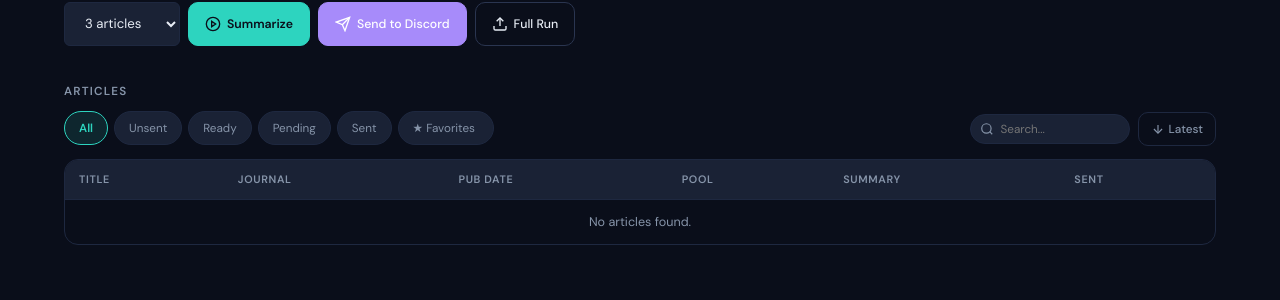
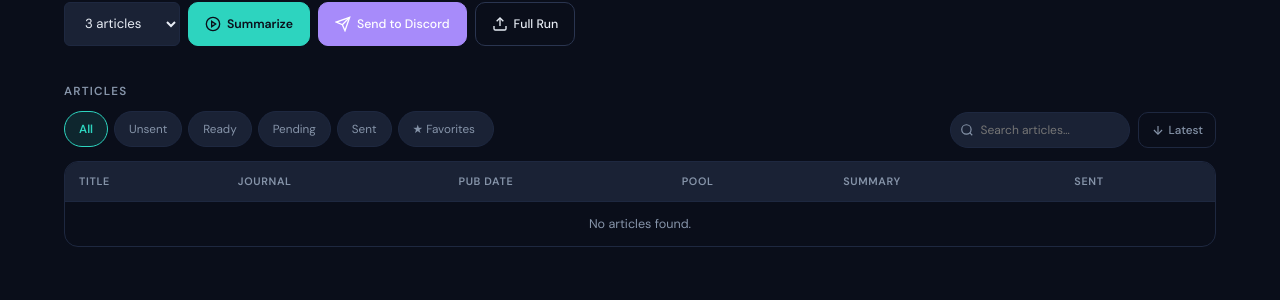
Before and after one commit to killzdesu/raden-journalist, a Flask app: page / in a window 1280 px wide. Shown: the part 282-582 px from the top of the page. Run offline with Flask 3, Linux system fonts and the light colour scheme; data that the repository does not hold is empty.

Commit message:
Fix: filter textbox in mobile layout

```diff
--- a/web/static/style.css
+++ b/web/static/style.css
@@ -306,10 +306,18 @@
 /* ── Filter & Sort Controls ──────────────────────────────── */
 .table-controls {
   display: flex;
+  flex-direction: column;
+  gap: 10px;
+  width: 100%;
+}
+
+.controls-action-group {
+  display: flex;
   align-items: center;
   gap: 8px;
   width: 100%;
 }
+
 .filter-pills {
   display: flex;
   gap: 6px;
@@ -317,10 +325,11 @@
   -webkit-overflow-scrolling: touch;
   scrollbar-width: none;
   padding-bottom: 2px;
-  flex: 1;
-  min-width: 0;
+  width: 100%;
+  flex: none;
 }
 .filter-pills::-webkit-scrollbar { display: none; }
+
 .pill {
   padding: 6px 14px;
   border-radius: 20px;
@@ -330,16 +339,18 @@
   font-family: var(--font);
   font-size: .78rem;
   cursor: pointer;
-  transition: background .15s, color .15s, border-color .15s;
+  transition: background .15s, color .15s, border-color .15s, box-shadow .15s;
   white-space: nowrap;
   flex-shrink: 0;
-  min-height: 34px;
+  min-height: 36px;
   display: inline-flex;
   align-items: center;
   -webkit-tap-highlight-color: transparent;
+  outline: none;
 }
-.pill:hover   { background: var(--surface-3); color: var(--text); }
-.pill.active  { background: var(--teal-dim); border-color: var(--teal); color: var(--teal); font-weight: 600; }
+.pill:hover { background: var(--surface-3); color: var(--text); }
+.pill:focus-visible { border-color: var(--teal); box-shadow: 0 0 0 2px var(--teal-dim); color: var(--text); }
+.pill.active { background: var(--teal-dim); border-color: var(--teal); color: var(--teal); font-weight: 600; }
 
 .sort-btn {
   display: inline-flex;
@@ -348,8 +359,31 @@
   white-space: nowrap;
   border: 1px solid var(--border-subtle) !important;
   flex-shrink: 0;
+  min-height: 36px;
+  outline: none;
 }
 .sort-btn:hover { border-color: var(--teal) !important; color: var(--teal); }
+.sort-btn:focus-visible { border-color: var(--teal) !important; box-shadow: 0 0 0 2px var(--teal-dim); color: var(--teal); }
+
+@media (min-width: 640px) {
+  .table-controls {
+    flex-direction: row;
+    align-items: center;
+    justify-content: space-between;
+    gap: 12px;
+  }
+  .filter-pills {
+    flex: 1;
+    min-width: 0;
+    width: auto;
+    order: 1;
+  }
+  .controls-action-group {
+    width: auto;
+    flex-shrink: 0;
+    order: 2;
+  }
+}
 
 /* ── Article Cards (mobile default) ──────────────────────── */
 .article-cards { display: flex; flex-direction: column; gap: 8px; }
@@ -512,7 +546,8 @@
   position: relative;
   display: flex;
   align-items: center;
-  flex-shrink: 0;
+  flex: 1;
+  min-width: 0;
 }
 .search-input {
   padding: 6px 12px 6px 30px;
@@ -521,20 +556,34 @@
   border: 1px solid var(--border-subtle);
   color: var(--text);
   font-family: var(--font);
-  font-size: .78rem;
+  font-size: .8rem;
   outline: none;
-  transition: border-color .15s, background .15s;
-  width: 160px;
+  transition: border-color .15s, background .15s, box-shadow .15s;
+  width: 100%;
+  min-height: 36px;
+  -webkit-appearance: none;
+  appearance: none;
 }
+.search-input:focus-visible,
 .search-input:focus {
   border-color: var(--teal);
   background: var(--surface);
+  box-shadow: 0 0 0 2px var(--teal-dim);
 }
 .search-icon {
   position: absolute;
   left: 10px;
   pointer-events: none;
   color: var(--text-muted);
+}
+
+@media (min-width: 640px) {
+  .search-input-wrap {
+    flex: initial;
+  }
+  .search-input {
+    width: 180px;
+  }
 }
 
 /* ── Modal ───────────────────────────────────────────────── */
--- a/web/templates/index.html
+++ b/web/templates/index.html
@@ -181,7 +181,7 @@
       <div class="section-head">
         <h2 class="section-title">Articles</h2>
         <div class="table-controls">
-          <div class="filter-pills" id="filter-pills">
+          <div class="filter-pills" id="filter-pills" role="toolbar" aria-label="Article filters">
             <button class="pill active" data-filter="all" onclick="setFilter('all', this)">All</button>
             <button class="pill" data-filter="not_sent" onclick="setFilter('not_sent', this)">Unsent</button>
             <button class="pill" data-filter="ready" onclick="setFilter('ready', this)">Ready</button>
@@ -189,26 +189,26 @@
             <button class="pill" data-filter="sent" onclick="setFilter('sent', this)">Sent</button>
             <button class="pill pill-favorites" data-filter="favorites" onclick="setFilter('favorites', this)">★ Favorites<span class="pill-count" id="pill-count-favorites"></span></button>
           </div>
+          <div class="controls-action-group">
             <div class="search-input-wrap">
-            <svg class="search-icon" width="14" height="14" viewBox="0 0 24 24" fill="none" stroke="currentColor" stroke-width="2">
+              <svg class="search-icon" aria-hidden="true" width="14" height="14" viewBox="0 0 24 24" fill="none" stroke="currentColor" stroke-width="2">
                 <circle cx="11" cy="11" r="8"></circle>
                 <line x1="21" y1="21" x2="16.65" y2="16.65"></line>
               </svg>
-            <input type="text" id="search-input" class="search-input" placeholder="Search..." oninput="onSearchInput(this.value)" />
+              <input type="search" id="search-input" class="search-input" placeholder="Search articles…" aria-label="Search articles" autocomplete="off" spellcheck="false" oninput="onSearchInput(this.value)" />
             </div>
-          <button id="btn-sort" class="btn btn-ghost btn-sm sort-btn" onclick="toggleSort()" title="Toggle sort order">
-            <svg id="sort-icon-desc" width="14" height="14" viewBox="0 0 24 24" fill="none" stroke="currentColor"
-              stroke-width="2">
+            <button id="btn-sort" class="btn btn-ghost btn-sm sort-btn" onclick="toggleSort()" title="Toggle sort order" aria-label="Toggle sort order">
+              <svg id="sort-icon-desc" aria-hidden="true" width="14" height="14" viewBox="0 0 24 24" fill="none" stroke="currentColor" stroke-width="2">
                 <line x1="12" y1="5" x2="12" y2="19" />
                 <polyline points="19 12 12 19 5 12" />
               </svg>
-            <svg id="sort-icon-asc" width="14" height="14" viewBox="0 0 24 24" fill="none" stroke="currentColor"
-              stroke-width="2" style="display:none">
+              <svg id="sort-icon-asc" aria-hidden="true" width="14" height="14" viewBox="0 0 24 24" fill="none" stroke="currentColor" stroke-width="2" style="display:none">
                 <line x1="12" y1="19" x2="12" y2="5" />
                 <polyline points="5 12 12 5 19 12" />
               </svg>
               <span id="sort-label">Latest</span>
             </button>
+          </div>
         </div>
       </div>
 
```
Lines whose indentation alone changed are shown as unchanged.
